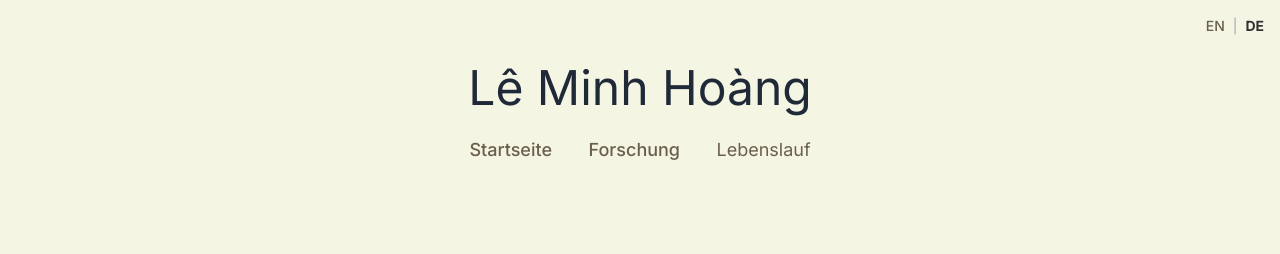
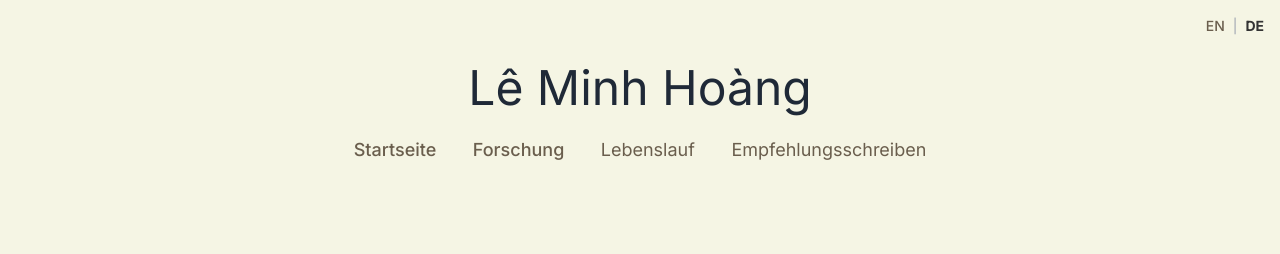
Before and after one commit to leminhhoang97/leminhhoang97.github.io, a plain HTML site: page index.html in a window 1280 px wide. Shown: the top 254 px of the page. Drawn offline with nearby package versions, Linux system fonts and the light colour scheme.

Commit message:
upload the recommendation letter

```diff
--- a/index.html
+++ b/index.html
@@ -71,6 +71,7 @@
             <a href="#home" class="link-style text-lg font-medium mx-4 hover:underline" data-translate="navHome">Home</a>
             <a href="#research" class="link-style text-lg font-medium mx-4 hover:underline" data-translate="navResearch">Research</a>
             <a href="CV_Le_Minh_Hoang_institut_stat_analysis-1.pdf" target="_blank" class="link-style text-lg mx-4 hover:underline" data-translate="navCV">C.V.</a>
+            <a href="Empfehlungsschreiben/Empfehlungsschreiben_LMH_DE_akademisch.pdf" target="_blank" class="link-style text-lg mx-4 hover:underline" data-translate="navMovLetter">Motivation letter</a>
         </nav>
     </header>
 
@@ -188,6 +189,7 @@
                 navHome: 'Home',
                 navResearch: 'Research',
                 navCV: 'C.V.',
+                navMovLetter: 'Recommendation letter',
                 aboutMe: 'I am current a student in the last semester of the master program Applied Economics & Data Science at the Carl von Ossietzky Oldenburg, Germany',
                 researchProjects: 'Research projects',
                 researchInterests: 'My interests lie in energy and resource economics, as well as international trade.',
@@ -204,6 +206,7 @@
                 navHome: 'Startseite',
                 navResearch: 'Forschung',
                 navCV: 'Lebenslauf',
+                navMovLetter:'Empfehlungsschreiben',
                 aboutMe: 'Ich bin derzeit Student in dem letzten Semester im Masterstudiengang Applied Economics & Data Science an der Carl von Ossietzky Universität Oldenburg, Deutschland.',
                 researchProjects: 'Forschungsprojekte',
                 researchInterests: 'Meine Interessen liegen in den Bereichen Energie- und Ressourcenökonomie sowie internationaler Handel.',
```
Also changed, not shown: 5 other files.
